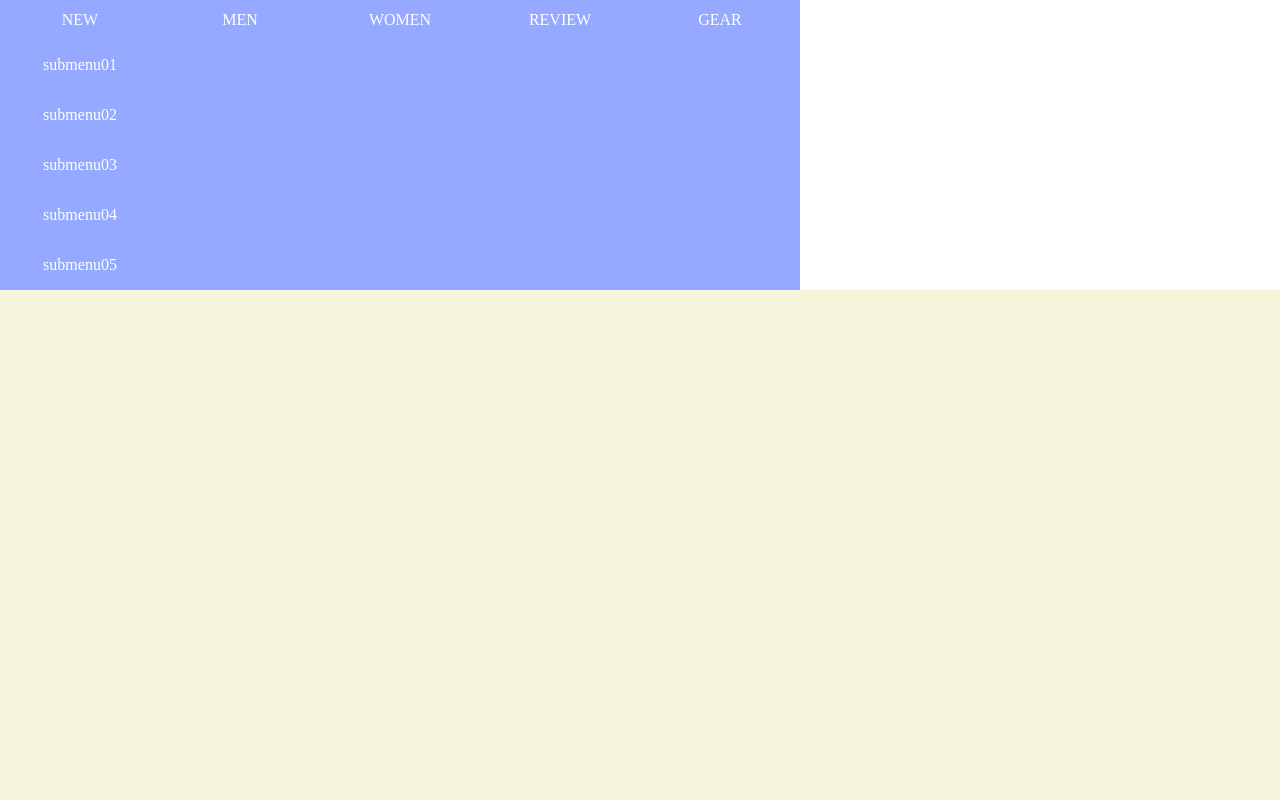
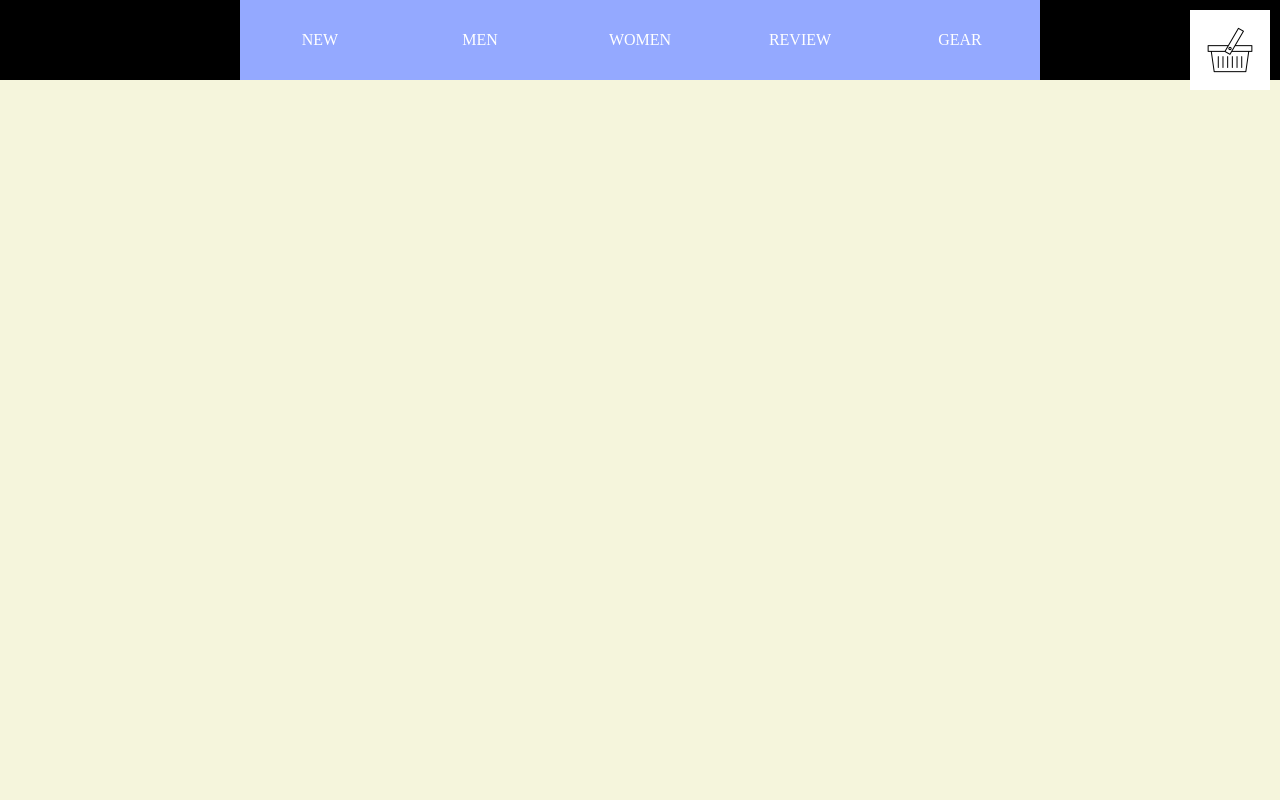
Before and after one commit to ta2hwan/GymWear_ShoppingMall, a plain HTML site: page index.html in a window 1280 px wide. Shown: the top 800 px of the page. Drawn offline with Linux system fonts and the light colour scheme.

Commit message:
장바구니 이미지 생성

```diff
--- a/index.css
+++ b/index.css
@@ -2,10 +2,15 @@
 li{ list-style : none }
 a {text-decoration : none}
 
+header{
+    display : flex;
+    justify-content: center;
+    background-color: black;
+}
+
 .menu{
     width : 800px;
     overflow: hidden;
-    /* margin : 150px auto; */
     background-color: #94a9ff;
 }
 
@@ -13,13 +18,21 @@ a {text-decoration : none}
     width : 20%;
     float : left;
     text-align : center;
-    line-height : 40px;
+    line-height : 80px;
 }
 
 .menu a {
     color : #fff;
 }
 
+.cart-icon{
+    position : absolute;
+    top : 10px;
+    right : 10px;
+    width: 80px;
+    height: auto;
+
+}
 .submenu > li {
     line-height: 50px;
     background-color : #94a9ff;
--- a/index.html
+++ b/index.html
@@ -7,36 +7,30 @@
 </head>
 
 <body>
-
+  <header>
     <ul class="menu">
       <li>
         <a href="#">NEW</a>
         <ul class="submenu">
-        <li><a href="#">submenu01</a></li>
-        <li><a href="#">submenu02</a></li>
-        <li><a href="#">submenu03</a></li>
-        <li><a href="#">submenu04</a></li>
-        <li><a href="#">submenu05</a></li>
+          <li><a href="#">베스트셀러</a></li>
+          <li><a href="#">신상품 전체보기</a></li>
         </ul>
       </li>
       <li>
         <a href="#">MEN</a>
         <ul class="submenu">
-        <li><a href="#">submenu01</a></li>
-        <li><a href="#">submenu02</a></li>
-        <li><a href="#">submenu03</a></li>
-        <li><a href="#">submenu04</a></li>
-        <li><a href="#">submenu05</a></li>
+          <li><a href="#">티셔츠 & 탑</a></li>
+          <li><a href="#">후드 & 스웨트 셔츠</a></li>
+          <li><a href="#">팬츠</a></li>
         </ul>
       </li>
       <li>
         <a href="#">WOMEN</a>
         <ul class="submenu">
-        <li><a href="#">submenu01</a></li>
-        <li><a href="#">submenu02</a></li>
-        <li><a href="#">submenu03</a></li>
-        <li><a href="#">submenu04</a></li>
-        <li><a href="#">submenu05</a></li>
+          <li><a href="#">탑</a></li>
+          <li><a href="#">레깅스</a></li>
+          <li><a href="#">팬츠</a></li>
+          <li><a href="#">후드 & 스웨트 셔츠</a></li>
         </ul>
       </li>
       <li>
@@ -60,7 +54,10 @@
         </ul>
       </li>
     </ul>
-
+    <a href="#">
+      <img src="img/cart.png" alt="장바구니" class="cart-icon">
+    </a>
+  </header>
   <article>
 
   </article>
```
Also changed, not shown: img/cart.png (added), img/main-image.jpg (added). Lines whose indentation alone changed are shown as unchanged.
